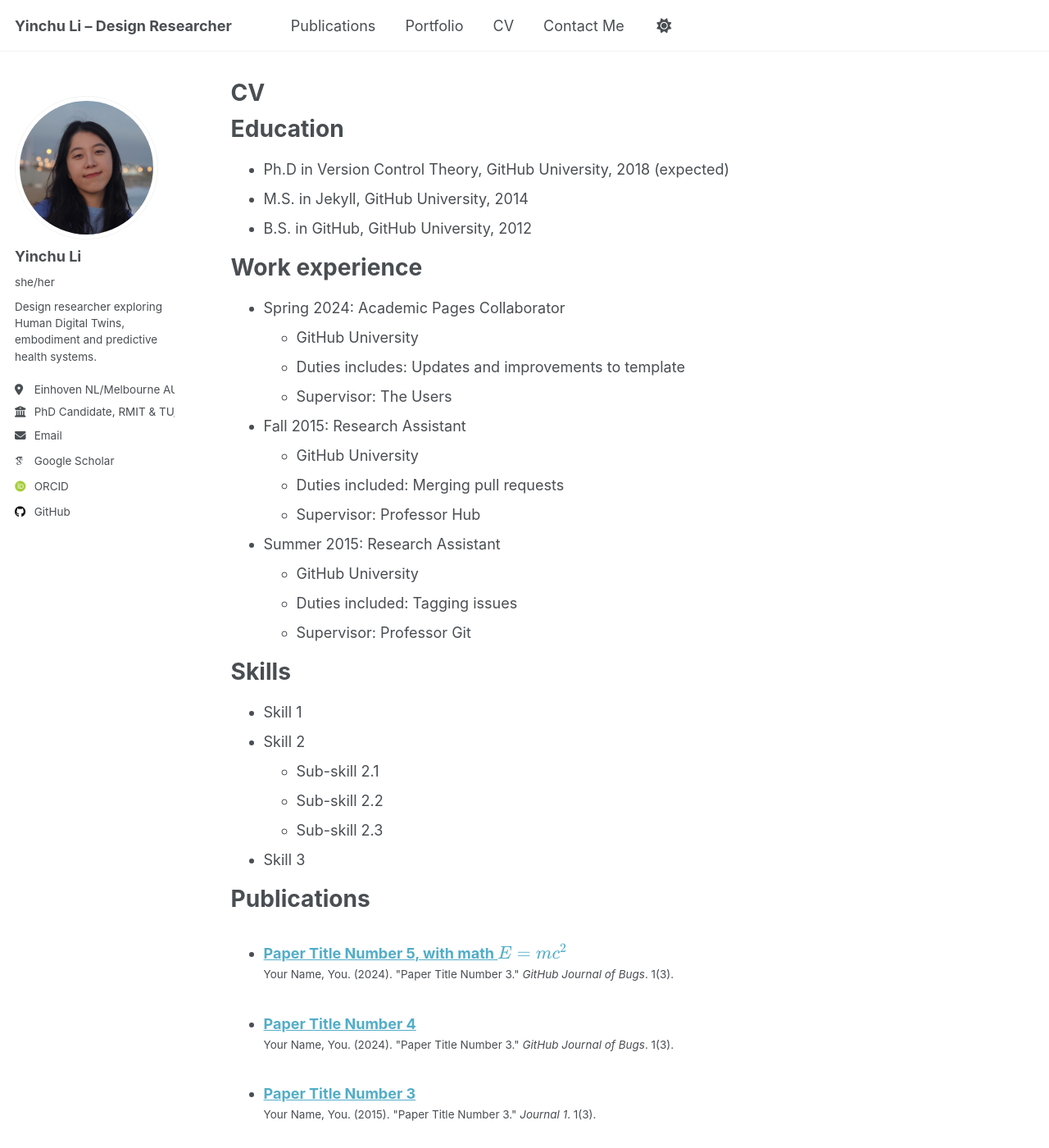
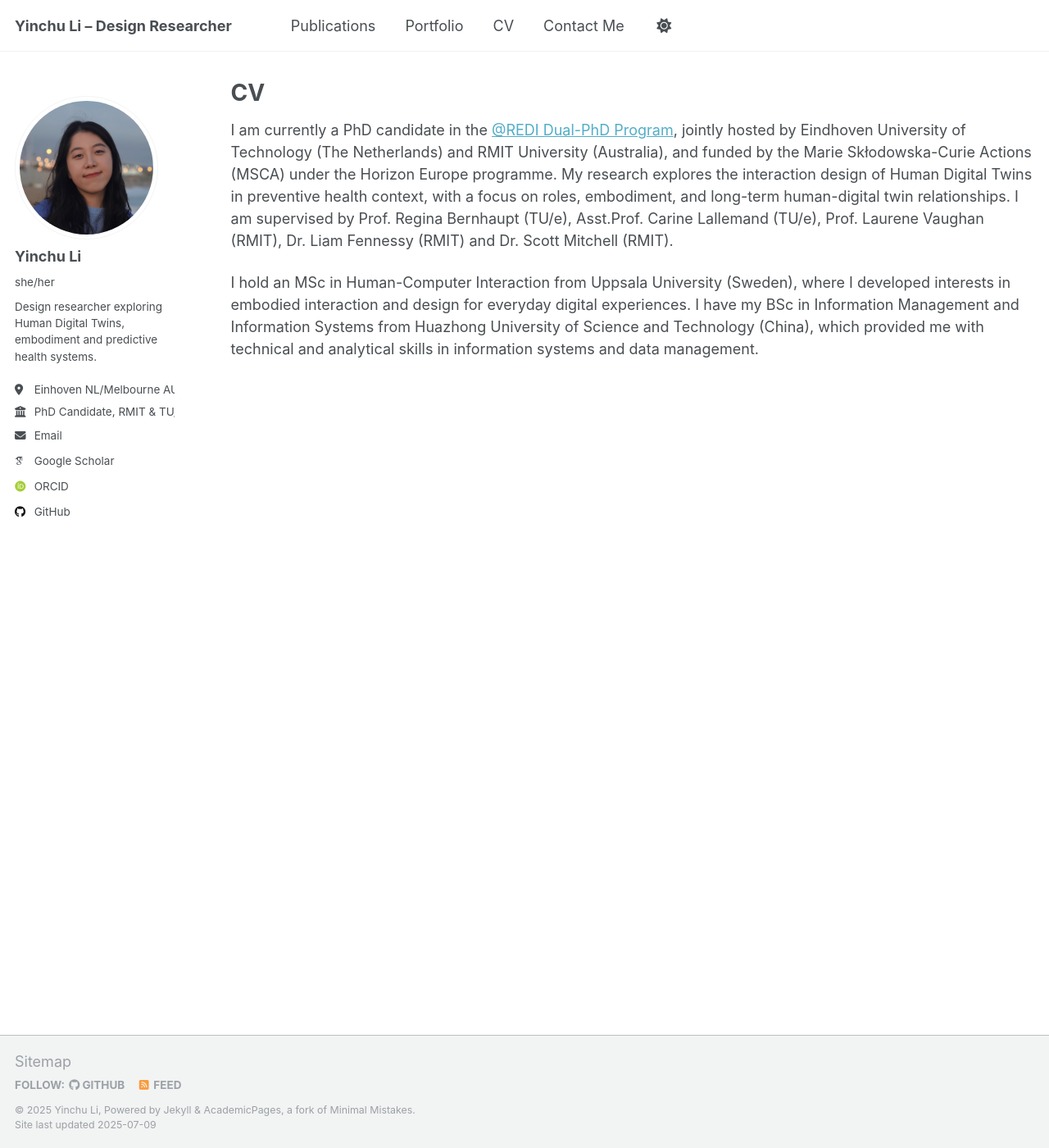
Before and after one commit to YinchuLi/yinchuli.github.io, a Jekyll site: the page built from _pages/cv.md, in a window 1280 px wide and 1400 px high. Shown: the whole window at 82% size. Built offline with Jekyll 4.4.1, drawn with Linux system fonts in a browser that asks for light colours; some web fonts are replaced; a script that is not in the unit is left out; some of the changed text lies outside the part shown.

Commit message:
Update cv.md

```diff
--- a/_pages/cv.md
+++ b/_pages/cv.md
@@ -9,56 +9,6 @@ redirect_from:
 
 {% include base_path %}
 
-Education
-======
-* Ph.D in Version Control Theory, GitHub University, 2018 (expected)
-* M.S. in Jekyll, GitHub University, 2014
-* B.S. in GitHub, GitHub University, 2012
+I am currently a PhD candidate in the [@REDI Dual-PhD Program]([https://www.tue.nl/en/](https://www.rediprogram.eu/)), jointly hosted by Eindhoven University of Technology (The Netherlands) and RMIT University (Australia), and funded by the Marie Skłodowska-Curie Actions (MSCA) under the Horizon Europe programme. My research explores the interaction design of Human Digital Twins in preventive health context, with a focus on roles, embodiment, and long-term human-digital twin relationships. I am supervised by Prof. Regina Bernhaupt (TU/e), Asst.Prof. Carine Lallemand (TU/e), Prof. Laurene Vaughan (RMIT), Dr. Liam Fennessy (RMIT) and Dr. Scott Mitchell (RMIT).
 
-Work experience
-======
-* Spring 2024: Academic Pages Collaborator
-  * GitHub University
-  * Duties includes: Updates and improvements to template
-  * Supervisor: The Users
-
-* Fall 2015: Research Assistant
-  * GitHub University
-  * Duties included: Merging pull requests
-  * Supervisor: Professor Hub
-
-* Summer 2015: Research Assistant
-  * GitHub University
-  * Duties included: Tagging issues
-  * Supervisor: Professor Git
-
-Skills
-======
-* Skill 1
-* Skill 2
-  * Sub-skill 2.1
-  * Sub-skill 2.2
-  * Sub-skill 2.3
-* Skill 3
-
-Publications
-======
-  <ul>{% for post in site.publications reversed %}
-    {% include archive-single-cv.html %}
-  {% endfor %}</ul>
-
-Talks
-======
-  <ul>{% for post in site.talks reversed %}
-    {% include archive-single-talk-cv.html  %}
-  {% endfor %}</ul>
-
-Teaching
-======
-  <ul>{% for post in site.teaching reversed %}
-    {% include archive-single-cv.html %}
-  {% endfor %}</ul>
-
-Service and leadership
-======
-* Currently signed in to 43 different slack teams
+I hold an MSc in Human-Computer Interaction from Uppsala University (Sweden), where I developed interests in embodied interaction and design for everyday digital experiences. I have my BSc in Information Management and Information Systems from Huazhong University of Science and Technology (China), which provided me with technical and analytical skills in information systems and data management.
```
